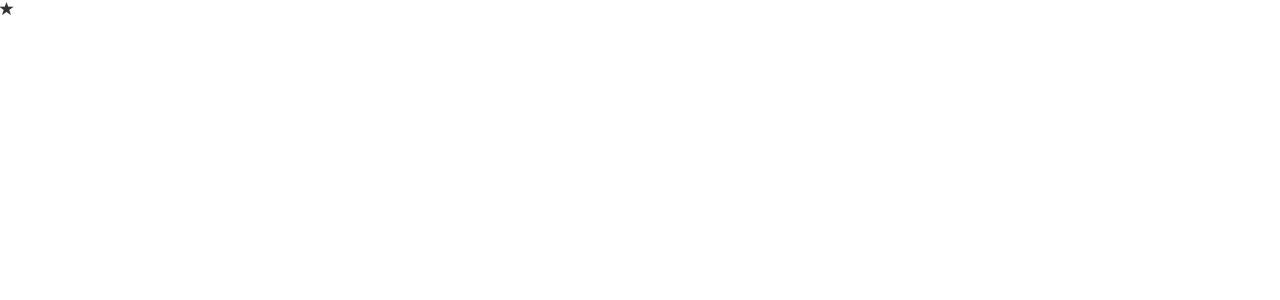
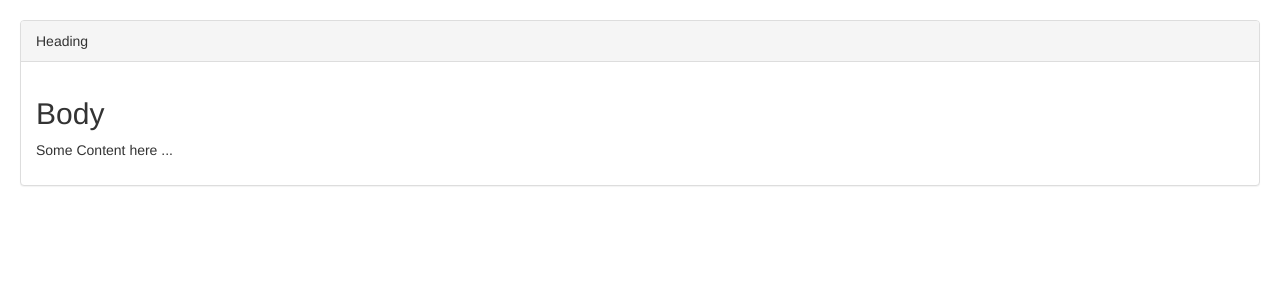
Before and after one commit to rahulaic/AngularLearning, an Angular app: page / in a window 1280 px wide. Shown: the top 300 px of the page. Built offline with nearby package versions, Linux system fonts and the light colour scheme.

Commit message:
till ng-container

```diff
--- a/src/app/app.component.html
+++ b/src/app/app.component.html
@@ -1 +1,8 @@
-<app-favorite [is-favorite]="post.isFavorite" (change)="onFavoriteChange($event)"></app-favorite>
+<!-- <app-favorite [is-favorite]="post.isFavorite" (change)="onFavoriteChange($event)"></app-favorite> -->
+<bootstrap-panel>
+  <ng-container class="heading">Heading</ng-container>
+  <div class="body">
+    <h2>Body</h2>
+    <p>Some Content here ...</p>
+  </div>
+</bootstrap-panel>
--- a/src/app/app.module.ts
+++ b/src/app/app.module.ts
@@ -12,6 +12,7 @@
 import { AuthorsComponent } from './authors/authors.component';
 import { FavoriteComponent } from './favorite/favorite.component';
 import { TitleCasePipe } from './title-case.pipe';
+import { PanelComponent } from './panel/panel.component';
 
 @NgModule({
   declarations: [
@@ -22,6 +23,7 @@
     SummaryPipe,
     FavoriteComponent,
     TitleCasePipe,
+    PanelComponent,
   ],
   imports: [BrowserModule, AppRoutingModule, FormsModule],
   providers: [CoursesService, AuthorsService],
--- a/src/app/favorite/favorite.component.css
+++ b/src/app/favorite/favorite.component.css
@@ -0,0 +1,3 @@
+.glyphicon {
+  color: red;
+}
--- /dev/null
+++ b/src/app/panel/panel.component.html
@@ -0,0 +1,8 @@
+<div class="panel panel-default">
+  <div class="panel-heading">
+    <ng-content select=".heading"></ng-content>
+  </div>
+  <div class="panel-body">
+    <ng-content select=".body"></ng-content>
+  </div>
+</div>
--- /dev/null
+++ b/src/app/panel/panel.component.ts
@@ -0,0 +1,12 @@
+import { Component, OnInit } from '@angular/core';
+
+@Component({
+  selector: 'bootstrap-panel',
+  templateUrl: './panel.component.html',
+  styleUrls: ['./panel.component.css'],
+})
+export class PanelComponent implements OnInit {
+  constructor() {}
+
+  ngOnInit(): void {}
+}
--- a/src/styles.css
+++ b/src/styles.css
@@ -1,2 +1,6 @@
 /* You can add global styles to this file, and also import other style files */
-@import "~bootstrap/dist/css/bootstrap.css"
+@import "~bootstrap/dist/css/bootstrap.css";
+
+body {
+  padding: 20px;
+}
```
Also changed, not shown: src/app/panel/panel.component.css (added), 1 other file (tests, documents, lock files or other folders).
